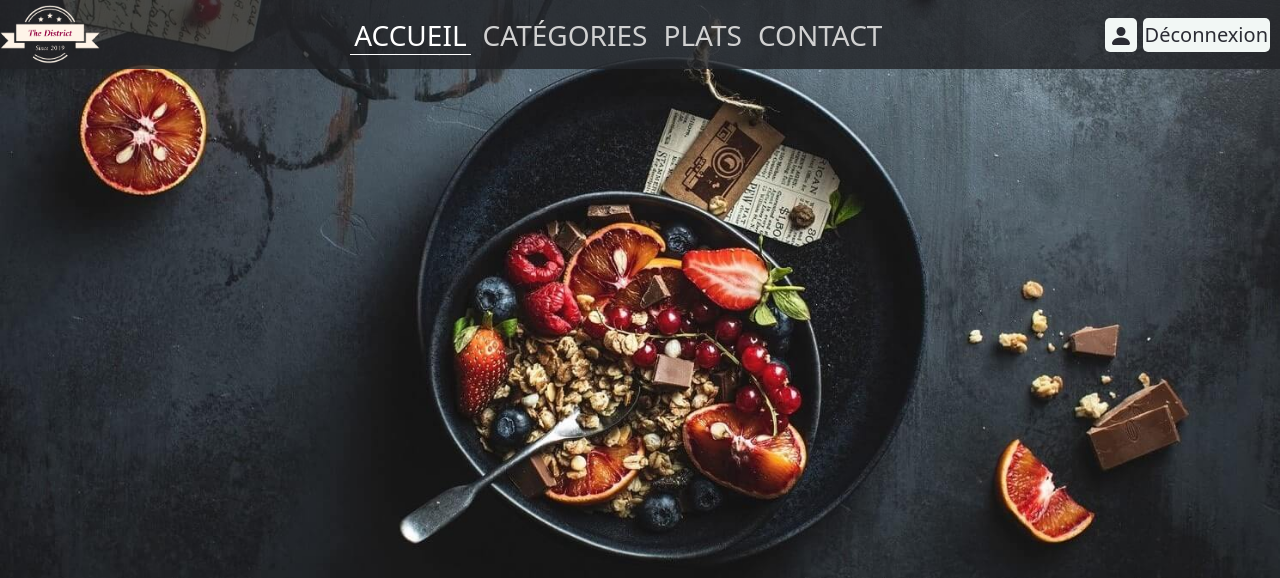
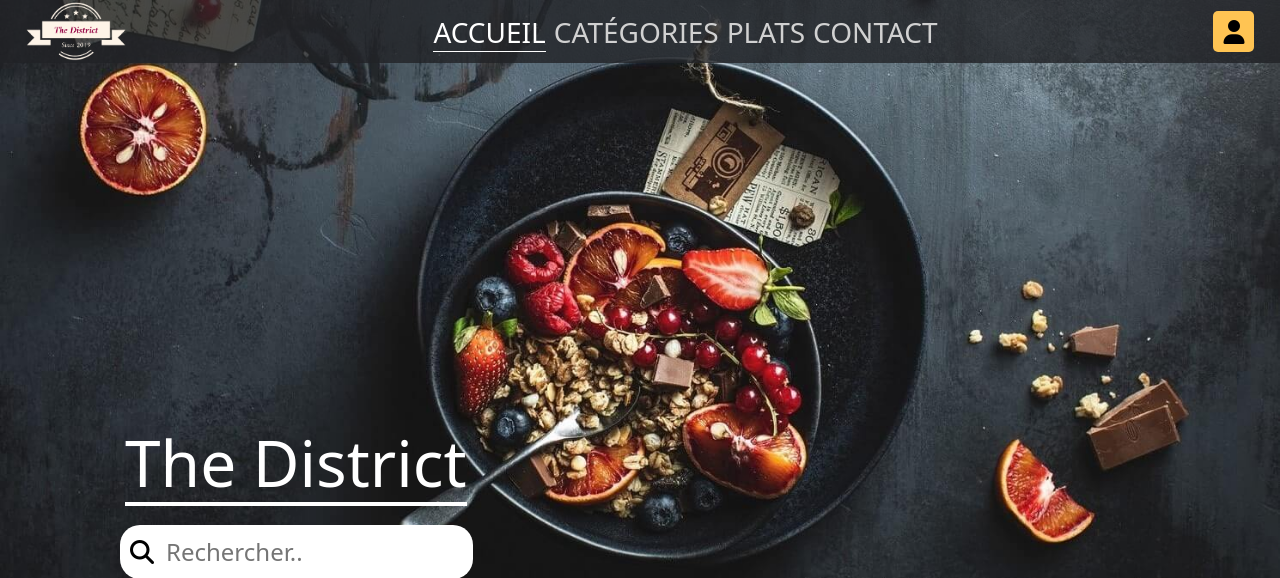
Before and after one commit to LeoJab/afpa, a PHP site: page /index.php?page=acceuil in a window 1280 px wide. Shown: the top 578 px of the page. Run offline with PHP 8.4, Linux system fonts and the light colour scheme; the visitor is signed in with stand-in values (Sample User, id 1); data that the repository does not hold is empty.

Commit message:
Refonte du site 1

```diff
--- a/thedistrict/ASSET/css/style.css
+++ b/thedistrict/ASSET/css/style.css
@@ -1,31 +1,19 @@
 /* BACKGROUND */
-body {
-    background-color: #f2f7f5;
-}
-
 #background_footer {
     background-color: #00473e;
     padding-top: 5px;
     padding-bottom: 5px;
 }
 
+.none {
+    display: none !important;
+}
+
+.block {
+    display: block;
+}
+
 /* HEADER */
-#icon_nav_responsive {
-    display: none;
-}
-
-.nav_responsive_header_none {
-    display: none;
-}
-
-#icon_nav_reponsive_tab_ver {
-    display: none;
-}
-
-#responsive_login_register_tab_ver {
-    display: none;
-}
-
 #header {
     background-color: rgba(33, 34, 38, 0.8);
     position: absolute;
@@ -33,13 +21,102 @@ body {
     display: flex;
     align-items: center;
     justify-content: space-between;
-    padding-top: 5px;
-    padding-bottom: 5px;
     width: 100%;
+    padding: 2px 0px 2px 0px;
 }
 
 .logo {
     width: 100px;
+    margin-left: 2%;
+}
+
+.image_header {
+    position: relative;
+    top: 0;
+    width: 100%;
+}
+
+.titre_header {
+    position: absolute;
+    top: 425px;
+    left: 125px;
+    font-size: 64px;
+    color: #FFFFFF;
+    border-bottom: 4px solid #FFFFFF;
+}
+
+#bouton_barre_recherche {
+    position: absolute;
+    top: 525px;
+    left: 120px;
+    display: flex;
+    flex-direction: row;
+}
+
+#icon_recherche {
+    background-color: #FFFFFF;
+    border: none;
+    border-radius: 20px 0px 0px 20px;
+    padding: 15px 10px 15px 10px;
+}
+
+#barre_recherche {
+    background-color: #FFFFFF;
+    border: none;
+    border-radius: 0px 20px 20px 0px;
+    font-size: 24px;
+    color: #BDBDBD;
+    width: 309px;
+}
+
+.icon_user {
+    background-color: #FFC453;
+    border: none;
+    border-radius: 5px;
+    width: 41px;
+    height: 41px;
+}
+
+#log_connecte {
+    margin-right: 2%;
+}
+
+.menu_nav_uti {
+    background-color: rgba(33, 34, 38, 0.8);
+    display: flex;
+    flex-direction: column;
+    align-items: center;
+    width: 220px;
+    height: 100px;
+    position: absolute;
+    top: 63px;
+    right: 0px;
+    border-radius: 0px 0px 0px 15px;
+}
+
+.deconnexion {
+    background-color: #FFC453;
+    color: #212226 !important;
+    border-radius: 5px;
+    padding: 0px 4px 0px 4px;
+}
+
+.compte {
+    color: #FFFFFF !important;
+}
+
+.rs {
+    position: absolute;
+    top: 775px;
+    right: 75px;
+}
+
+.rs button {
+    background-color: #FFFFFF;
+    border: none;
+    border-radius: 100px;
+    width: 50px;
+    height: 50px;
 }
 
 #menu_nav {
@@ -47,6 +124,7 @@ body {
 }
 
 #ul_header {
+    position: relative;
     display: flex;
     flex-direction: row;
     list-style: none;
@@ -69,8 +147,7 @@ body {
     font-size: 28px;
     color: #D1D1D1;
     text-decoration: none;
-    padding-left: 4px;
-    padding-right: 4px;
+    font-weight: lighter;
 }
 
 .a_header:hover {
@@ -82,199 +159,91 @@ body {
 }
 
 .log {
-    background-color: #f2f7f5;
-    border-radius: 5px;
-    color: #2b2c34;
-    cursor: pointer;
-    font-size: 20px;
+    font-size: 28px;
     text-decoration: none;
-    padding: 2px;
-}
-
-.log:hover {
-    background-color: #e1e6e4;
-    color: #2b2c34;
-    transition: 0.5s;
-}
-
-#log_connecte {
-    display: flex;
-    justify-content: center;
-    margin-right: 10px;
-}
-
-#icon_connecte {
-    background-color: #f2f7f5;
-    border-radius: 5px;
-    color: #2b2c34;
-    padding: 4px;
-    border: 0px;
-}
-
-#icon_connecte:hover {
-    background-color: #e1e6e4;
-}
-
-.btn_deconnexion {
-    margin-left: 6px;
-}
-
-#nav_menu_connecte {
-    position: absolute;
-    right: 0px;
-}
-
-.nav_menu_connecte_block {
-    display: block;
-}
-
-.nav_menu_connecte_none {
-    display: none;
-}
-
-#menu_connecte {
-    display: flex;
-    flex-direction: column;
-    background-color: #00473e;
-    padding: 5px 18px 5px 18px;
-    border-radius: 0px 0px 0px 5px;
-}
-
-.a_menu_connecte {
-    text-decoration: none;
-    color: #2b2c34;
-    font-size: 24px;
-    background-color: #f2f7f5;
-    border-radius: 5px;
-    padding: 2px 5px 2px 5px;
-    margin-top: 5px;
-}
-
-.a_menu_connecte:hover {
-    color: #2b2c34;
-    background-color: #e1e6e4;
-}
-
-.image_header {
-    position: relative;
-    top: 0;
-    width: 100%;
+    font-weight: lighter;
+}
+
+.connexion {
+    color: #FFFFFF;
+}
+
+.connexion:hover {
+    color: #FFFFFF;
+}
+
+.inscription {
+    background-color: #FFC453;
+    color: #212226;
+    border-radius: 5px;
+}
+
+.inscription:hover {
+    color: #212226;
 }
 
 /* ACCEUIL */
-#fond_banniere_recherche {
-    background-image: linear-gradient(rgba(255, 50, 60, 0.70), rgba(255, 50, 60, 0.70)) , url(https://encrypted-tbn0.gstatic.com/images?q=tbn:ANd9GcSKH1Z3xn0kZjGvwg2GpFGEi80iXfkqDnQ8_KxkBBf8&s);
-    background-size: contain;
-    padding-top: 10px;
-    padding-bottom: 10px;
-    box-shadow:0px 0px 10px #2b2c34;
-}
-
-#banniere_recherche {
-    display: flex;
-    justify-content: space-between;
-    width: 60%;
-}
-
-#banniere_recherche_solo {
-    display: flex;
-    justify-content: center;
-}
-
-#logo_acceuil {
-    display: flex;
-    align-items: start;
-    width: 17.5%;
-}
-
-#bouton_barre_recherche {
-    display: flex;
-    justify-content: center;
-    flex-direction: column;
-    background-color: #2b2c341c;
-    border-radius: 20px;
-    margin: 0px;
-    padding-left: 15px;
-    padding-right: 15px;
-}
-
-#label_recherche {
-    color: #f2f7f5;
-    font-size: 20px;
-    text-align: center;
-}
-
-#barre_recherche {
-    background-color: #f2f7f5;
-    border-radius: 5px 0px 0px 5px;
-    border: 0px solid #2b2c34;
-    margin-left: 4px;
-    padding-top: 8px;
-    padding-bottom: 8px;
-}
-
-#bouton_recherche {
-    background-color: #f2f7f5;
-    border-radius: 0px 5px 5px 0px;
-    color: #2b2c34;
-    border: 0px solid #2b2c34;
-    cursor: pointer;
-    margin-right: 4px;
-    padding-top: 8px;
-    padding-bottom: 8px;
-}
-
-#responsive_icon_recherche {
-    display: none;
-}
-
-#titre_acceuil {
-    display: flex;
-    justify-content: center;
-    font-size: 64px;
-    color: #2b2c34;
-    border-bottom: 2px solid #2b2c3433;
-    margin-top: 10px;
-    margin-left: 25%;
-    margin-right: 25%;
-}
-
-#titre_categorie_acceuil {
-    color: #2b2c34;
-    display: flex;
-    justify-content: center;
-    font-size: 32px;
-    padding-top: 20px;
-}
-
 #categorie_acceuil {
     display: flex;
     flex-wrap: wrap;
     justify-content: space-around;
-    align-items: start;
-    border-bottom: 1px solid #2b2c3433;
-}
-
-.table_categorie_acceuil {
-    margin: 12px;
-    background-color: #00473e;
-    border: 2.5px solid #00473e;
-    transition: 0.25s;
-}
-
-.table_categorie_acceuil:hover {
-    transform: scale(1.03);
-    box-shadow: 5px 5px 5px rgba(0, 0, 0, 0.200);
-}
-
-.image_categorie_acceuil {
-    width: 400px;
+    align-items: center;
+    background-image: url("ASSET/img/images_the_district/ibg.jpg");
+    padding: 5%;
+}
+
+.card_cate_accueil {
+    width: 500px;
+    height: 500px;
+    margin: 0px 10px 0px 10px;
+}
+
+.titre_cate_acceuil {
+    display: flex;
+    flex-direction: column;
+    align-items: center;
+    justify-content: center;
+    flex-wrap: wrap;
+}
+
+.titre_cate_acceuil h1 {
+    font-size: 64px;
+}
+
+.titre_cate_acceuil p {
+    text-align: center;
+    font-size: 26px;
+    margin-top: 15px;
+}
+
+.titre_cate_acceuil h1, p{
+    font-weight: lighter;
+}
+
+.titre_cate_acceuil a {
+    text-decoration: none;
+    background-color: #FFFFFF;
+    letter-spacing: 5px;
+    font-size: 32px;
+    padding: 20px;
+    border-radius: 20px;
+    color: #212226;
+    margin-top: 15px;
+}
+
+.table_categorie_acceuil img{
+    border-radius: 100px;
+    width: 100%;
+    height: 100%;
+    transition: 0.5s;
+}
+
+.table_categorie_acceuil img:hover{
+    filter: grayscale(0.5);
 }
 
 .libelle_categorie_acceuil {
-    text-align: center;
-    font-size: 28px;
-    color: #f2f7f5;
+    opacity: 0%;
 }
 
 .lien_categorie_accceuil {
--- a/thedistrict/CONTENT/thedistrict/acceuil.php
+++ b/thedistrict/CONTENT/thedistrict/acceuil.php
@@ -11,16 +11,19 @@ $MyPlat = $requete2->fetchAll(PDO::FETCH_OBJ);
 $requete2->closeCursor();
 ?>
 
+<div id="categorie_acceuil">
+    <div class="titre_cate_acceuil card_cate_accueil">
+        <h1>Catégories</h1>
+        <p>Retrouvez toutes les catégories en cliquant sur le bouton ci-dessous</p>
+        <a href="index.php?page=categorie">CATÉGORIES</a>
+    </div>
 
-<h2 id="titre_categorie_acceuil">Catégories</h2>
-
-<div id="categorie_acceuil">
     <?php foreach($MyCategorie as $categorie): ?>
         <a class="lien_categorie_accceuil" href="index.php?page=<?= $categorie->libelle ?>">
-            <table class="table_categorie_acceuil">
+            <table class="table_categorie_acceuil card_cate_accueil">
                 <thead>
                     <tr>
-                        <td><img class="image_categorie_acceuil" src="/ASSET/img/images_the_district/category/<?= $categorie->image ?>" alt="image_plat"></td>
+                        <td><img src="/ASSET/img/images_the_district/category/<?= $categorie->image ?>" alt="image_plat"></td>
                     </tr>
                 </thead>
                 <tbody>
--- a/thedistrict/CONTENT/thedistrict/banniere.php
+++ /dev/null
@@ -1,13 +0,0 @@
-<div id="fond_banniere_recherche">
-    <div id="banniere_recherche">
-        <img id="logo_acceuil" src="/ASSET/img/images_the_district/the_district_brand/logo_transparent.png" alt="banniere">
-        <form id="bouton_barre_recherche">
-            <label id="label_recherche" for="recherche">Rechercher un Plat</label>
-            <div class="d-flex" id="responsive_barre_bouton">
-                <input id="barre_recherche" name="recherche" type="search" placeholder="Rechercher" aria-label="Search" autocomplete="off">
-                <button id="bouton_recherche" type="submit">Rechercher</button>
-                <button id="responsive_icon_recherche" type="submit"><svg id="responsive_icon_recherche" xmlns="http://www.w3.org/2000/svg" width="23" height="23" fill="currentColor" class="bi bi-search" viewBox="0 0 16 16"><path d="M11.742 10.344a6.5 6.5 0 1 0-1.397 1.398h-.001c.03.04.062.078.098.115l3.85 3.85a1 1 0 0 0 1.415-1.414l-3.85-3.85a1.007 1.007 0 0 0-.115-.1zM12 6.5a5.5 5.5 0 1 1-11 0 5.5 5.5 0 0 1 11 0z"/></svg></button>
-            </div>
-        </form>
-    </div>
-</div>
--- a/thedistrict/footer.php
+++ b/thedistrict/footer.php
@@ -13,6 +13,6 @@
 
     </footer>
 
-    <script src="/ASSET/js/main.js"></script>
+
 
 </html>
--- a/thedistrict/header.php
+++ b/thedistrict/header.php
@@ -15,7 +15,20 @@ session_start();
 </head>
 
 <header id="background_header">
+
 <img class="image_header" src="/ASSET/img/images_the_district/fosyyyy.jpg" alt="image_plat">
+<h1 class="titre_header">The District</h1>
+<form id="bouton_barre_recherche">
+    <button id="icon_recherche" type="submit"><i class="fa-solid fa-magnifying-glass fa-xl" style="color: #000000;"></i></button>
+    <input id="barre_recherche" name="recherche" type="search" placeholder="Rechercher.." aria-label="Search" autocomplete="off">
+</form>
+<div class="rs">
+    <button><i class="fa-brands fa-facebook fa-2xl" style="color: #ffc453;"></i></button>
+    <button><i class="fa-brands fa-twitter fa-2xl" style="color: #ffc453;"></i></button>
+    <button><i class="fa-brands fa-tiktok fa-2xl" style="color: #ffc453;"></i></button>
+    <button><i class="fa-brands fa-instagram fa-2xl" style="color: #ffc453;"></i></button>
+</div>
+
     <div id="header">
         <img class="logo" src="/ASSET/img/images_the_district/the_district_brand/logo_transparent.png" alt="logo">
 
@@ -30,56 +43,24 @@ session_start();
 
         <?php if($_SESSION == NULL){ ?>
             <div id="login_register">
-                    <a class="log a_header_log" href="index.php?page=connexion">CONNEXION</a>
-                    <a class="log a_header_log" href="index.php?page=inscription">INSCRIPTION</a>
+                    <a class="log a_header_log connexion" href="index.php?page=connexion">CONNEXION</a>
+                    <a class="log a_header_log inscription" href="index.php?page=inscription">INSCRIPTION</a>
             </div>
         <?php } else{?>
             <div id="log_connecte">
-                <button id="icon_connecte" onclick="menu_connecte()"><svg xmlns="http://www.w3.org/2000/svg" width="24" height="24" fill="currentColor" class="bi bi-person-fill" viewBox="0 0 16 16"><path d="M3 14s-1 0-1-1 1-4 6-4 6 3 6 4-1 1-1 1H3Zm5-6a3 3 0 1 0 0-6 3 3 0 0 0 0 6Z"/></svg></button>
-                <a class="log a_header_log btn_deconnexion" href="/CONTENT/script/script_deconnexion.php">Déconnexion</a>
+                <button class="icon_user"><i class="fa-solid fa-user fa-xl" style="color: #000000;"></i></button>
             </div>
         <?php } ?>
+    </div>
 
-        <div id="icon_nav_responsive">
-            <button id="btn_icon_nav_responsive" onclick="header_responsive()"><svg xmlns="http://www.w3.org/2000/svg" width="24" height="24" fill="currentColor" class="bi bi-justify" viewBox="0 0 16 16"><path fill-rule="evenodd" d="M2 12.5a.5.5 0 0 1 .5-.5h11a.5.5 0 0 1 0 1h-11a.5.5 0 0 1-.5-.5zm0-3a.5.5 0 0 1 .5-.5h11a.5.5 0 0 1 0 1h-11a.5.5 0 0 1-.5-.5zm0-3a.5.5 0 0 1 .5-.5h11a.5.5 0 0 1 0 1h-11a.5.5 0 0 1-.5-.5zm0-3a.5.5 0 0 1 .5-.5h11a.5.5 0 0 1 0 1h-11a.5.5 0 0 1-.5-.5z"/></svg></button>
-        </div>
-
-        <div id="icon_nav_reponsive_tab_ver">
-            <button id="btn_icon_nav_responsive_tab_ver" onclick="header_responsive_tab_ver()"><svg xmlns="http://www.w3.org/2000/svg" width="24" height="24" fill="currentColor" class="bi bi-person-fill" viewBox="0 0 16 16"><path d="M3 14s-1 0-1-1 1-4 6-4 6 3 6 4-1 1-1 1H3Zm5-6a3 3 0 1 0 0-6 3 3 0 0 0 0 6Z"/></svg></button>
+    <div>
+        <div class="none menu_nav_uti">
+            <a class="a_header compte" href="index.php?page=mon_compte">Mon compte</a>
+            <a class="a_header deconnexion" href="index.php?page=deconnexion">Deconnexion</a>
         </div>
     </div>
 </header>
 
-<nav>
-    <div id="nav_responsive_header_id" class="nav_responsive_header_none">
-        <ul id="responsive_ul_header">
-            <li class="responsive_bouton_header"> <a class="responsive_a_header" href="index.php?page=acceuil"><svg class="icon_nav_responsive" xmlns="http://www.w3.org/2000/svg" width="22" height="22" fill="currentColor" class="bi bi-house" viewBox="0 0 16 16"><path d="M8.707 1.5a1 1 0 0 0-1.414 0L.646 8.146a.5.5 0 0 0 .708.708L2 8.207V13.5A1.5 1.5 0 0 0 3.5 15h9a1.5 1.5 0 0 0 1.5-1.5V8.207l.646.647a.5.5 0 0 0 .708-.708L13 5.793V2.5a.5.5 0 0 0-.5-.5h-1a.5.5 0 0 0-.5.5v1.293L8.707 1.5ZM13 7.207V13.5a.5.5 0 0 1-.5.5h-9a.5.5 0 0 1-.5-.5V7.207l5-5 5 5Z"/></svg>Accueil</a> </li>
-            <li class="responsive_bouton_header"> <a class="responsive_a_header" href="index.php?page=categorie"><svg class="icon_nav_responsive" xmlns="http://www.w3.org/2000/svg" width="22" height="22" fill="currentColor" class="bi bi-collection" viewBox="0 0 16 16"><path d="M2.5 3.5a.5.5 0 0 1 0-1h11a.5.5 0 0 1 0 1h-11zm2-2a.5.5 0 0 1 0-1h7a.5.5 0 0 1 0 1h-7zM0 13a1.5 1.5 0 0 0 1.5 1.5h13A1.5 1.5 0 0 0 16 13V6a1.5 1.5 0 0 0-1.5-1.5h-13A1.5 1.5 0 0 0 0 6v7zm1.5.5A.5.5 0 0 1 1 13V6a.5.5 0 0 1 .5-.5h13a.5.5 0 0 1 .5.5v7a.5.5 0 0 1-.5.5h-13z"/></svg>Catégories</a></li>
-            <li class="responsive_bouton_header"> <a class="responsive_a_header" href="index.php?page=plat"><svg class="icon_nav_responsive" xmlns="http://www.w3.org/2000/svg" width="22" height="22" fill="currentColor" class="bi bi-pass" viewBox="0 0 16 16"><path d="M5.5 5a.5.5 0 0 0 0 1h5a.5.5 0 0 0 0-1h-5Zm0 2a.5.5 0 0 0 0 1h3a.5.5 0 0 0 0-1h-3Z"/><path d="M8 2a2 2 0 0 0 2-2h2.5A1.5 1.5 0 0 1 14 1.5v13a1.5 1.5 0 0 1-1.5 1.5h-9A1.5 1.5 0 0 1 2 14.5v-13A1.5 1.5 0 0 1 3.5 0H6a2 2 0 0 0 2 2Zm0 1a3.001 3.001 0 0 1-2.83-2H3.5a.5.5 0 0 0-.5.5v13a.5.5 0 0 0 .5.5h9a.5.5 0 0 0 .5-.5v-13a.5.5 0 0 0-.5-.5h-1.67A3.001 3.001 0 0 1 8 3Z"/></svg>Plats</a></li>
-            <li class="responsive_bouton_header"> <a class="responsive_a_header" href="index.php?page=contact"><svg class="icon_nav_responsive" xmlns="http://www.w3.org/2000/svg" width="22" height="22" fill="currentColor" class="bi bi-envelope-at" viewBox="0 0 16 16"><path d="M2 2a2 2 0 0 0-2 2v8.01A2 2 0 0 0 2 14h5.5a.5.5 0 0 0 0-1H2a1 1 0 0 1-.966-.741l5.64-3.471L8 9.583l7-4.2V8.5a.5.5 0 0 0 1 0V4a2 2 0 0 0-2-2H2Zm3.708 6.208L1 11.105V5.383l4.708 2.825ZM1 4.217V4a1 1 0 0 1 1-1h12a1 1 0 0 1 1 1v.217l-7 4.2-7-4.2Z"/><path d="M14.247 14.269c1.01 0 1.587-.857 1.587-2.025v-.21C15.834 10.43 14.64 9 12.52 9h-.035C10.42 9 9 10.36 9 12.432v.214C9 14.82 10.438 16 12.358 16h.044c.594 0 1.018-.074 1.237-.175v-.73c-.245.11-.673.18-1.18.18h-.044c-1.334 0-2.571-.788-2.571-2.655v-.157c0-1.657 1.058-2.724 2.64-2.724h.04c1.535 0 2.484 1.05 2.484 2.326v.118c0 .975-.324 1.39-.639 1.39-.232 0-.41-.148-.41-.42v-2.19h-.906v.569h-.03c-.084-.298-.368-.63-.954-.63-.778 0-1.259.555-1.259 1.4v.528c0 .892.49 1.434 1.26 1.434.471 0 .896-.227 1.014-.643h.043c.118.42.617.648 1.12.648Zm-2.453-1.588v-.227c0-.546.227-.791.573-.791.297 0 .572.192.572.708v.367c0 .573-.253.744-.564.744-.354 0-.581-.215-.581-.8Z"/></svg>Contact</a></li>
-        </ul>
+<script src="/ASSET/js/main.js"></script>
 
-        <div id="responsive_login_register">
-            <a class="responsive_log" href="index.php?page=connexion">Connexion</a>
-            <a class="responsive_log" href="index.php?page=inscription">Inscription</a>
-        </div>
-    </div>
-
-    <div id="nav_responsive_tab_ver_header_id" class="nav_responsive_tab_ver_header_none">
-        <div id="responsive_login_register_tab_ver">
-            <a class="responsive_log" href="index.php?page=connexion">Connexion</a>
-            <a class="responsive_log" href="index.php?page=inscription">Inscription</a>
-        </div>
-    </div>
-
-    <div id="nav_menu_connecte" class="nav_menu_connecte_none">
-        <div id="menu_connecte">
-            <a class="a_menu_connecte" href="index.php?page=compte">Mon compte</a>
-            <?php if($_SESSION['email'] == 'admin@admin.fr'){ ?>
-                <a class="a_menu_connecte" href="index.php?admin=accueil">Administrateur</a>
-            <?php } ?>
-        </div>
-    </div>
-</nav>
-
-<body id="background_body">
+<body>
--- a/thedistrict/index.php
+++ b/thedistrict/index.php
@@ -4,7 +4,6 @@ include("header.php");
 
 <?php
 if(isset($_GET['page']) && $_GET['page']=='acceuil') {
-    include("CONTENT/thedistrict/banniere.php");
     include("CONTENT/thedistrict/acceuil.php");
 } else if(isset($_GET["page"]) && $_GET["page"]=='categorie') {
     include("CONTENT/thedistrict/banniere.php");
```
Also changed, not shown: thedistrict/ASSET/js/main.js (+12 -31 lines).
